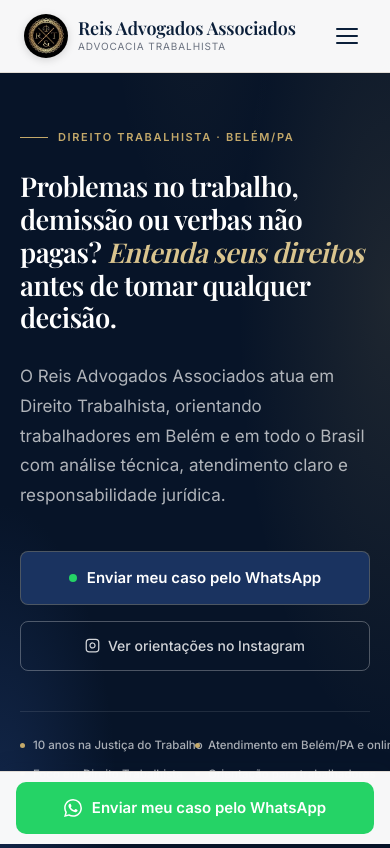
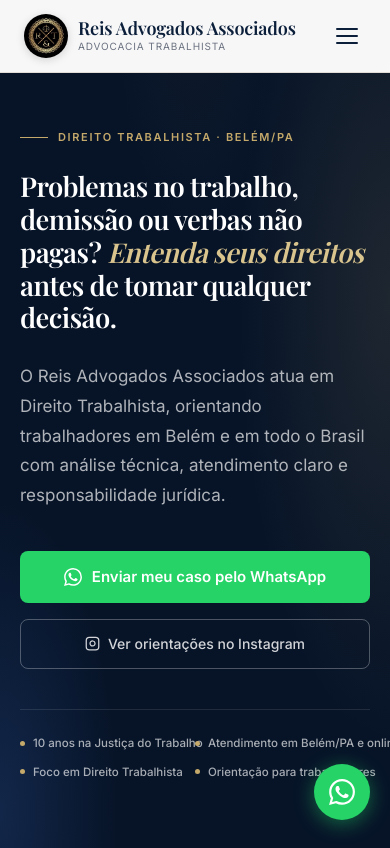
Before and after one commit to guibernardo1399/Reis-Adv, a plain HTML site: page index.html in a window 390 px wide. Shown: the top 848 px of the page. Drawn offline with nearby package versions, Linux system fonts and the light colour scheme; a web font is replaced by a local one.

Commit message:
Ajuste responsividade

```diff
--- a/index.html
+++ b/index.html
@@ -399,29 +399,20 @@
       display: inline-flex;
       align-items: center;
       gap: 10px;
-      background: var(--navy-mid);
+      background: var(--whatsapp);
       color: #fff;
       text-decoration: none;
       font-size: 15px;
       font-weight: 600;
       padding: 14px 26px;
       border-radius: 8px;
-      border: 1px solid rgba(196,169,106,0.3);
       transition: background 0.2s, transform 0.15s, box-shadow 0.2s;
     }
 
     .btn-wa:hover {
-      background: #24385e;
+      background: var(--whatsapp-dk);
       transform: translateY(-2px);
-      box-shadow: 0 10px 28px rgba(11, 31, 58, 0.35);
-    }
-
-    .btn-wa .wa-dot {
-      width: 8px;
-      height: 8px;
-      background: var(--whatsapp);
-      border-radius: 50%;
-      flex-shrink: 0;
+      box-shadow: 0 10px 28px rgba(37, 211, 102, 0.35);
     }
 
     .btn-ghost {
@@ -1131,33 +1122,28 @@
     }
 
     /* ── MOBILE BOTTOM BAR ───────────────────── */
-    .mobile-bar {
+    /* ── FAB WHATSAPP ─────────────────────── */
+    .wa-fab {
       display: none;
       position: fixed;
-      bottom: 0;
-      left: 0;
-      right: 0;
+      bottom: 24px;
+      right: 20px;
       z-index: 150;
-      padding: 10px 16px calc(10px + env(safe-area-inset-bottom));
-      background: rgba(255,255,255,0.97);
-      backdrop-filter: blur(10px);
-      border-top: 1px solid var(--border);
-      box-shadow: 0 -4px 18px rgba(11, 31, 58, 0.1);
-    }
-
-    .mobile-bar a {
-      display: flex;
-      align-items: center;
-      justify-content: center;
-      gap: 10px;
+      width: 56px;
+      height: 56px;
+      border-radius: 50%;
       background: var(--whatsapp);
       color: #fff;
+      align-items: center;
+      justify-content: center;
       text-decoration: none;
-      font-size: 15px;
-      font-weight: 600;
-      padding: 14px;
-      border-radius: 10px;
-      width: 100%;
+      box-shadow: 0 4px 20px rgba(37, 211, 102, 0.45);
+      transition: transform 0.2s, box-shadow 0.2s;
+    }
+
+    .wa-fab:hover {
+      transform: scale(1.08);
+      box-shadow: 0 6px 28px rgba(37, 211, 102, 0.55);
     }
 
     /* ── FOOTER ──────────────────────────────── */
@@ -1414,12 +1400,8 @@
         gap: 36px;
       }
 
-      .mobile-bar {
-        display: block;
-      }
-
-      body {
-        padding-bottom: 74px;
+      .wa-fab {
+        display: flex;
       }
     }
 
@@ -1518,7 +1500,7 @@
           <div class="hero-actions">
             <a href="https://wa.me/5591981088887?text=Ol%C3%A1%2C%20gostaria%20de%20enviar%20meu%20caso%20trabalhista%20para%20orienta%C3%A7%C3%A3o."
               class="btn-wa" target="_blank" rel="noopener" aria-label="Enviar meu caso pelo WhatsApp">
-              <span class="wa-dot"></span>
+              <svg width="18" height="18" viewBox="0 0 24 24" fill="currentColor" aria-hidden="true"><path d="M17.472 14.382c-.297-.149-1.758-.867-2.03-.967-.273-.099-.471-.148-.67.15-.197.297-.767.966-.94 1.164-.173.199-.347.223-.644.075-.297-.15-1.255-.463-2.39-1.475-.883-.788-1.48-1.761-1.653-2.059-.173-.297-.018-.458.13-.606.134-.133.298-.347.446-.52.149-.174.198-.298.298-.497.099-.198.05-.371-.025-.52-.075-.149-.669-1.612-.916-2.207-.242-.579-.487-.5-.669-.51-.173-.008-.371-.01-.57-.01-.198 0-.52.074-.792.372-.272.297-1.04 1.016-1.04 2.479 0 1.462 1.065 2.875 1.213 3.074.149.198 2.096 3.2 5.077 4.487.709.306 1.262.489 1.694.625.712.227 1.36.195 1.871.118.571-.085 1.758-.719 2.006-1.413.248-.694.248-1.289.173-1.413-.074-.124-.272-.198-.57-.347m-5.421 7.403h-.004a9.87 9.87 0 01-5.031-1.378l-.361-.214-3.741.982.998-3.648-.235-.374a9.86 9.86 0 01-1.51-5.26c.001-5.45 4.436-9.884 9.888-9.884 2.64 0 5.122 1.03 6.988 2.898a9.825 9.825 0 012.893 6.994c-.003 5.45-4.437 9.884-9.885 9.884m8.413-18.297A11.815 11.815 0 0012.05 0C5.495 0 .16 5.335.157 11.892c0 2.096.547 4.142 1.588 5.945L.057 24l6.305-1.654a11.882 11.882 0 005.683 1.448h.005c6.554 0 11.89-5.335 11.893-11.893a11.821 11.821 0 00-3.48-8.413Z"/></svg>
               Enviar meu caso pelo WhatsApp
             </a>
             <a href="https://www.instagram.com/reis_adv/" class="btn-ghost" target="_blank" rel="noopener"
@@ -2061,14 +2043,12 @@
     </div>
   </footer>
 
-  <!-- MOBILE BAR -->
-  <div class="mobile-bar" role="complementary" aria-label="Botão fixo de contato">
-    <a href="https://wa.me/5591981088887?text=Ol%C3%A1%2C%20gostaria%20de%20enviar%20meu%20caso%20trabalhista%20para%20orienta%C3%A7%C3%A3o."
-      target="_blank" rel="noopener" aria-label="Enviar meu caso pelo WhatsApp">
-      <svg width="18" height="18" viewBox="0 0 24 24" fill="currentColor" aria-hidden="true"><path d="M17.472 14.382c-.297-.149-1.758-.867-2.03-.967-.273-.099-.471-.148-.67.15-.197.297-.767.966-.94 1.164-.173.199-.347.223-.644.075-.297-.15-1.255-.463-2.39-1.475-.883-.788-1.48-1.761-1.653-2.059-.173-.297-.018-.458.13-.606.134-.133.298-.347.446-.52.149-.174.198-.298.298-.497.099-.198.05-.371-.025-.52-.075-.149-.669-1.612-.916-2.207-.242-.579-.487-.5-.669-.51-.173-.008-.371-.01-.57-.01-.198 0-.52.074-.792.372-.272.297-1.04 1.016-1.04 2.479 0 1.462 1.065 2.875 1.213 3.074.149.198 2.096 3.2 5.077 4.487.709.306 1.262.489 1.694.625.712.227 1.36.195 1.871.118.571-.085 1.758-.719 2.006-1.413.248-.694.248-1.289.173-1.413-.074-.124-.272-.198-.57-.347m-5.421 7.403h-.004a9.87 9.87 0 01-5.031-1.378l-.361-.214-3.741.982.998-3.648-.235-.374a9.86 9.86 0 01-1.51-5.26c.001-5.45 4.436-9.884 9.888-9.884 2.64 0 5.122 1.03 6.988 2.898a9.825 9.825 0 012.893 6.994c-.003 5.45-4.437 9.884-9.885 9.884m8.413-18.297A11.815 11.815 0 0012.05 0C5.495 0 .16 5.335.157 11.892c0 2.096.547 4.142 1.588 5.945L.057 24l6.305-1.654a11.882 11.882 0 005.683 1.448h.005c6.554 0 11.89-5.335 11.893-11.893a11.821 11.821 0 00-3.48-8.413Z"/></svg>
-      Enviar meu caso pelo WhatsApp
-    </a>
-  </div>
+  <!-- FAB WHATSAPP -->
+  <a class="wa-fab"
+    href="https://wa.me/5591981088887?text=Ol%C3%A1%2C%20gostaria%20de%20enviar%20meu%20caso%20trabalhista%20para%20orienta%C3%A7%C3%A3o."
+    target="_blank" rel="noopener" aria-label="Enviar meu caso pelo WhatsApp">
+    <svg width="26" height="26" viewBox="0 0 24 24" fill="currentColor" aria-hidden="true"><path d="M17.472 14.382c-.297-.149-1.758-.867-2.03-.967-.273-.099-.471-.148-.67.15-.197.297-.767.966-.94 1.164-.173.199-.347.223-.644.075-.297-.15-1.255-.463-2.39-1.475-.883-.788-1.48-1.761-1.653-2.059-.173-.297-.018-.458.13-.606.134-.133.298-.347.446-.52.149-.174.198-.298.298-.497.099-.198.05-.371-.025-.52-.075-.149-.669-1.612-.916-2.207-.242-.579-.487-.5-.669-.51-.173-.008-.371-.01-.57-.01-.198 0-.52.074-.792.372-.272.297-1.04 1.016-1.04 2.479 0 1.462 1.065 2.875 1.213 3.074.149.198 2.096 3.2 5.077 4.487.709.306 1.262.489 1.694.625.712.227 1.36.195 1.871.118.571-.085 1.758-.719 2.006-1.413.248-.694.248-1.289.173-1.413-.074-.124-.272-.198-.57-.347m-5.421 7.403h-.004a9.87 9.87 0 01-5.031-1.378l-.361-.214-3.741.982.998-3.648-.235-.374a9.86 9.86 0 01-1.51-5.26c.001-5.45 4.436-9.884 9.888-9.884 2.64 0 5.122 1.03 6.988 2.898a9.825 9.825 0 012.893 6.994c-.003 5.45-4.437 9.884-9.885 9.884m8.413-18.297A11.815 11.815 0 0012.05 0C5.495 0 .16 5.335.157 11.892c0 2.096.547 4.142 1.588 5.945L.057 24l6.305-1.654a11.882 11.882 0 005.683 1.448h.005c6.554 0 11.89-5.335 11.893-11.893a11.821 11.821 0 00-3.48-8.413Z"/></svg>
+  </a>
 
   <script>
     const btn = document.getElementById('hamburger');
```
